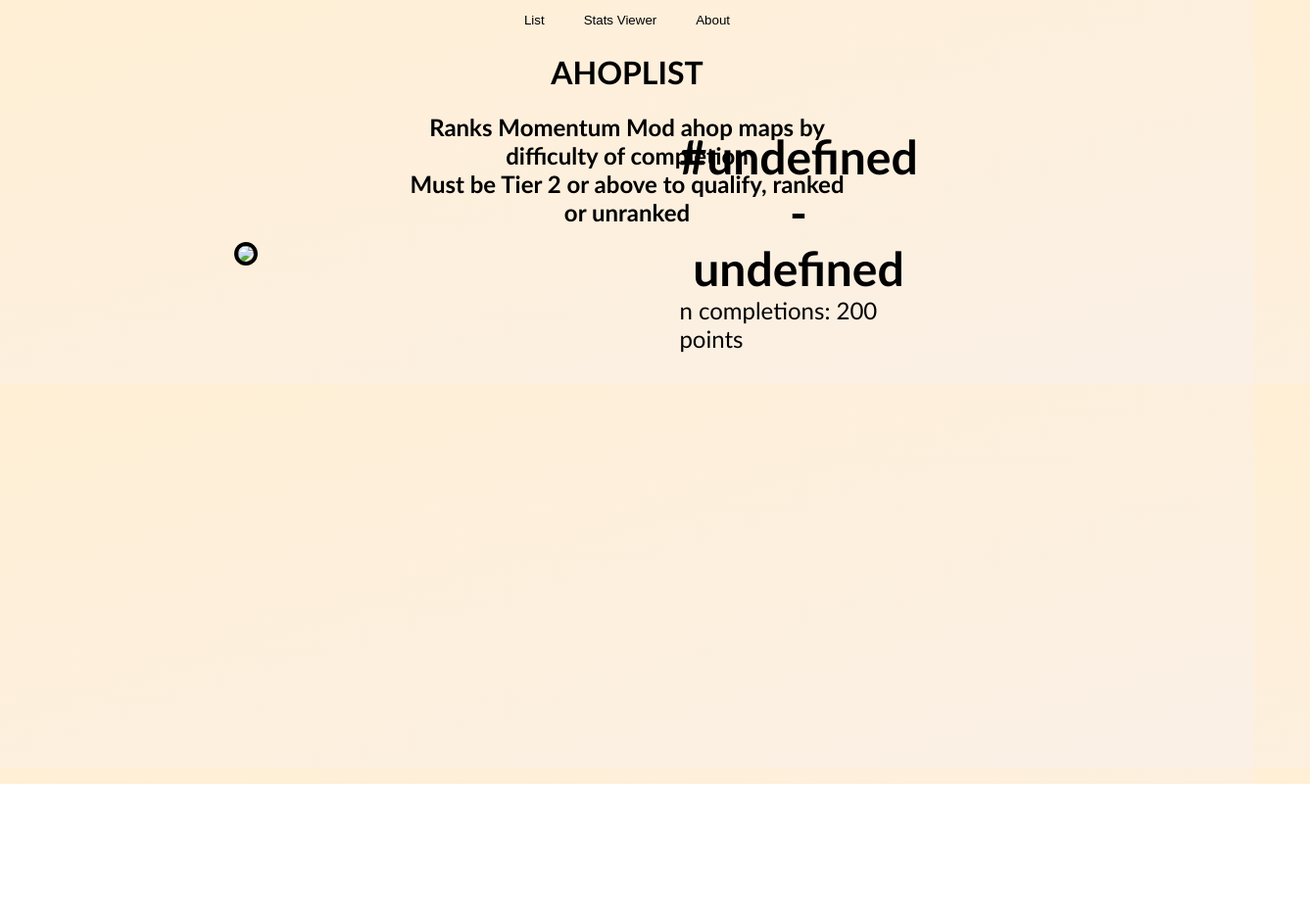
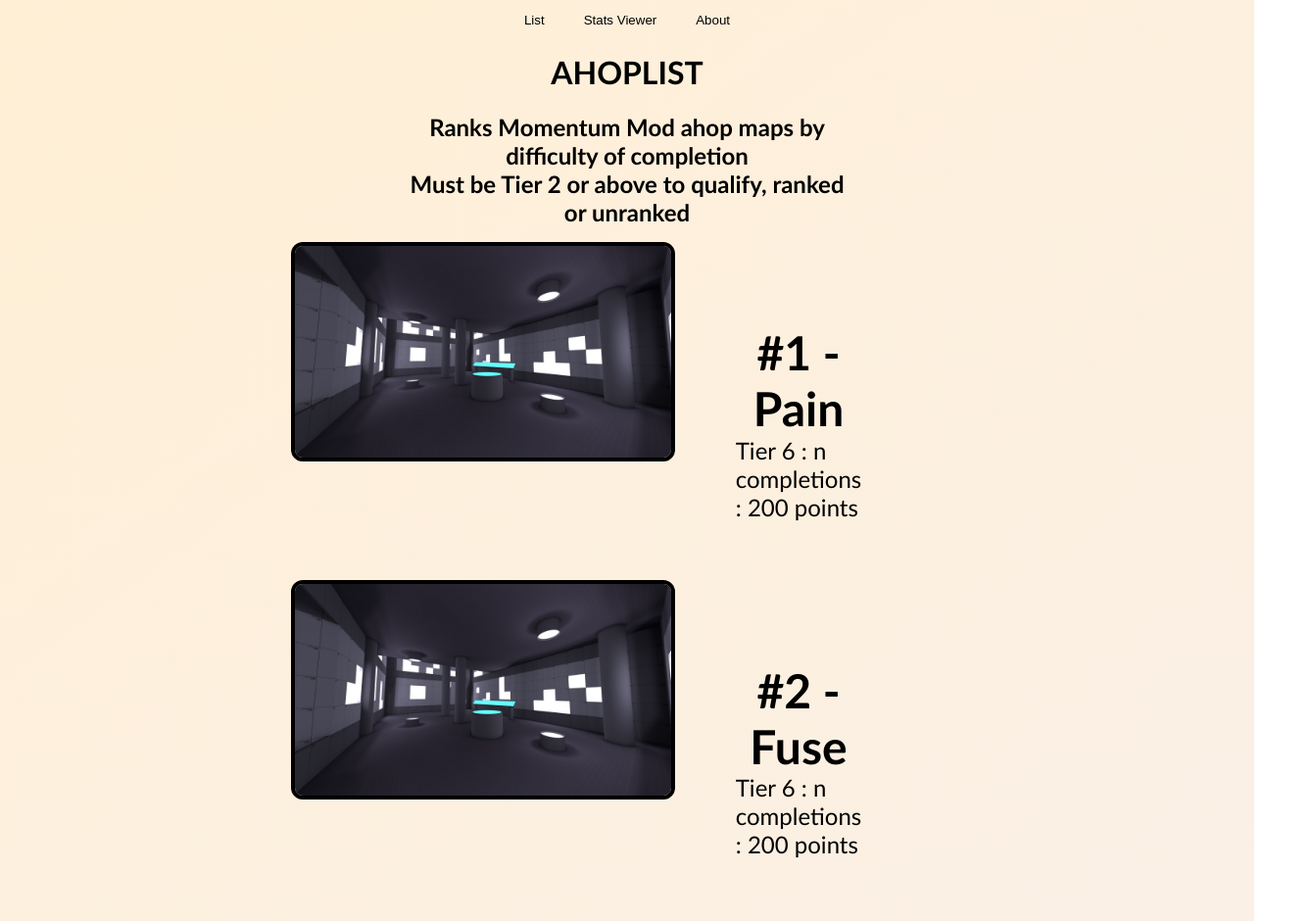
Before and after one commit to artisiole/ahoplist, a plain HTML site: page index.html in a window 1280 px wide. Shown: the whole page at 98% size, 1337 px wide, since content can reach past the window. Before the commit the page ends 800 px from the top, so only its background shows below. Drawn offline with Linux system fonts and the light colour scheme.

Commit message:
Json loading functionality

```diff
--- a/list.json
+++ b/list.json
@@ -5,6 +5,6 @@
         "imgsrc":"images/pain.jpg"},
         {"rank":2,
         "name":"Fuse",
-        "imgsrc":"images/fuse.jpg"}
+        "imgsrc":"images/pain.jpg"}
     ]
 }
--- a/main.js
+++ b/main.js
@@ -7,17 +7,16 @@
     '<div class="thumbnail">'
     +'<img src="'+imgsrc+'"></img>'
     +'<h2>#' + rank + ' - '+name+'</h2>'
-    +'<p>n completions: 200 points</p>'
+    +'<p>Tier 6 : n completions : 200 points</p>'
     +'</div>';
 
     document.querySelector('.main').appendChild(mapDiv);
 }
 
 console.log("Creating list...");
-addMap();
 
 // Load json file of list
-fetch('list.json')
+fetch('https://raw.githubusercontent.com/artisiole/ahoplist/refs/heads/main/list.json')
     .then(response => {
         if (!response.ok) {
             throw new Error('Network response was not ok');
@@ -25,7 +24,11 @@
         return response.json();
     })
     .then(data => {
-        console.log(data);
+        for(i = 0; i < data.list.length; i++){
+            console.log(data.list[i]);
+            // Add a map to the list based on json data
+            addMap(data.list[i].rank, data.list[i].name, data.list[i].imgsrc);
+        }
     })
     .catch(error => {
         console.error('There has been a problem with your fetch operation:', error);
--- a/style.css
+++ b/style.css
@@ -35,6 +35,7 @@
 	margin: auto;
     display: flex;
     justify-content: center;
+	margin-bottom: 40px;
 }
 
 .mapDiv .thumbnail {
```
Also changed, not shown: images/climb.jpg (added).
